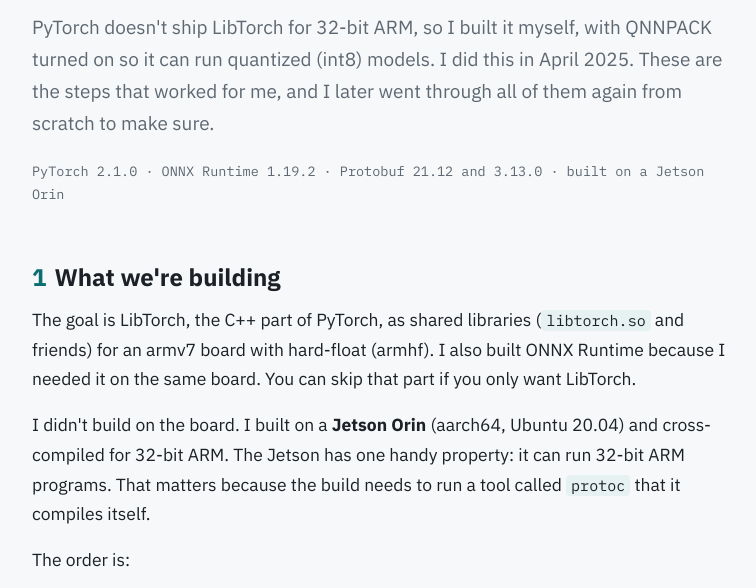
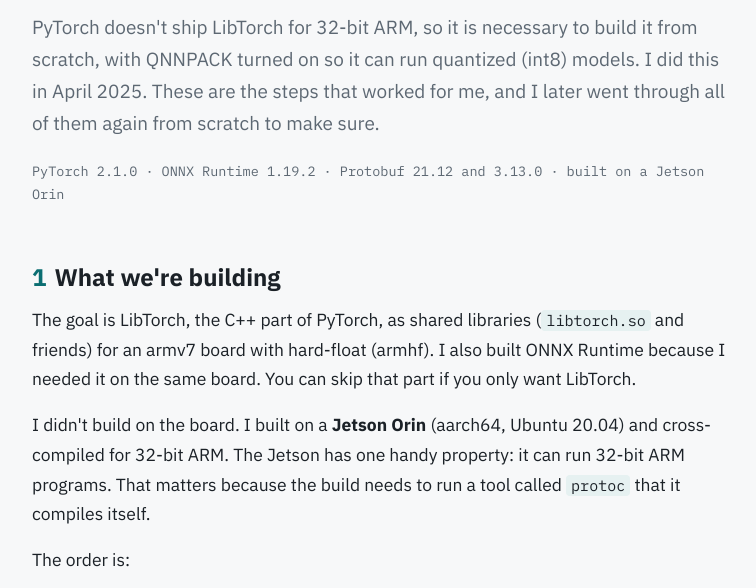
Before and after one commit to giovanni-trabucco/giovanni-trabucco.github.io, a plain HTML site: page articles/libtorch-arm32/index.html in a window 1280 px wide. Shown: the part 211-799 px from the top of the page, without its empty margins (258-1014 px from the left). Drawn offline with Linux system fonts and the light colour scheme.

Commit message:
Article: reword intro
Co-Authored-By: Claude Opus 5.5 <noreply@anthropic.com>
Claude-Session: https://claude.ai/code/session_01RZsUc5bYyHhafLsT49tz6d

```diff
--- a/articles/libtorch-arm32/index.html
+++ b/articles/libtorch-arm32/index.html
@@ -59,7 +59,7 @@ footer { margin-top: 64px; padding-top: 20px; border-top: 1px solid var(--line);
 <main>
 <p class="home"><a href="../../">← Giovanni Trabucco</a></p>
 <h1>Building LibTorch for 32-bit ARM, with QNNPACK quantization</h1>
-<p class="lead">PyTorch doesn't ship LibTorch for 32-bit ARM, so I built it myself, with QNNPACK turned on so it can run quantized (int8) models. I did this in April 2025. These are the steps that worked for me, and I later went through all of them again from scratch to make sure.</p>
+<p class="lead">PyTorch doesn't ship LibTorch for 32-bit ARM, so it is necessary to build it from scratch, with QNNPACK turned on so it can run quantized (int8) models. I did this in April 2025. These are the steps that worked for me, and I later went through all of them again from scratch to make sure.</p>
 <p class="versions">PyTorch 2.1.0 · ONNX Runtime 1.19.2 · Protobuf 21.12 and 3.13.0 · built on a Jetson Orin</p>
 
 <h2><span class="n">1</span>What we're building</h2>
```
